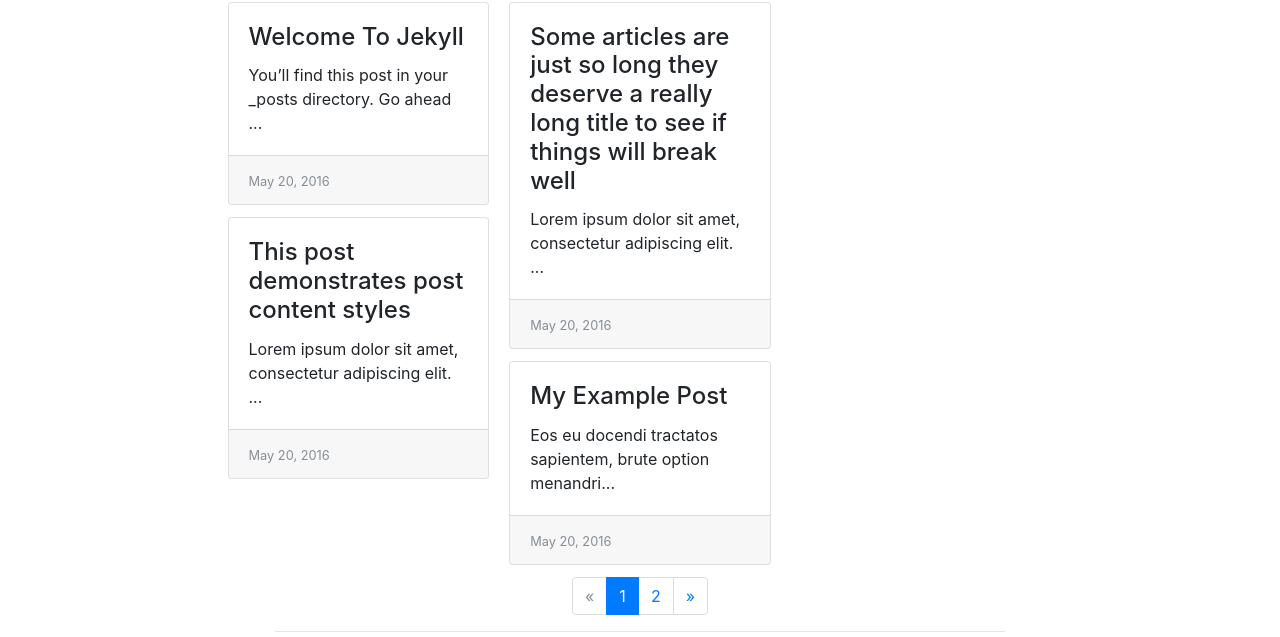
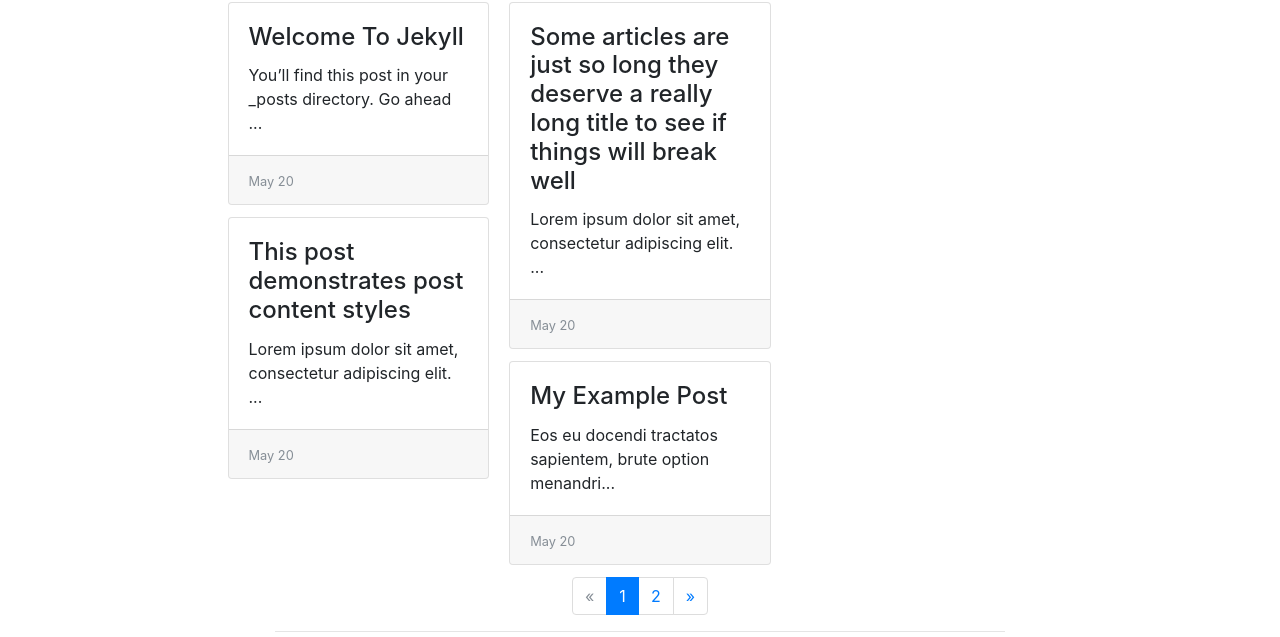
Before and after one commit to danrpts/danrpts.github.io, a Jekyll site: the page built from index.html, in a window 1280 px wide. Shown: the part 382-1019 px from the top of the page. Built offline with Jekyll 4.4.1, drawn with Linux system fonts in a browser that asks for light colours; nearby versions of some CDN libraries; the list of posts is cut into pages by our own code; part of the change alters nothing that is shown.

```diff
--- a/_config.yml
+++ b/_config.yml
@@ -2,12 +2,17 @@ title: cereal
 author: mr. crunch
 email: crunch@email.com
 description: A Jekyll theme inspired by Medium and made for GitHub Pages.
-
 social:
   links:
     - https://github.com/danrpts
 
 feed: atom.xml
+
+## Jekyll config
+markdown: kramdown
+permalink: /:title/
+paginate: 2 # number of posts per page
+
 
 # Disqus stuff
 #disqus_shortname:
@@ -15,8 +20,11 @@ feed: atom.xml
 # Google stuff
 #google_analytics:
 
+# Override template defaults
 overrides:
-  date_format: "%b %-d, %Y"
+  #date_format: "%b %-d, %Y"
+  words_per_minute: 200
+  paginator_pages: 2 # max number of lower/upper pages in paginator
 
 # Gems
 plugins:
@@ -26,10 +34,15 @@ plugins:
   - jekyll-feed
   - jemoji
 
-markdown: kramdown
-permalink: /:title/
-paginate: 2 # number of posts per page
-paginator_bound: 2 # max number of lower/upper pages in paginator
+# Front matter defaults
+defaults:
+  - scope:
+      path: "_posts"
+      type: posts
+    values:
+      layout: default
+      comments: true
+      read_time: true
 
 exclude:
   - Gemfile
```
